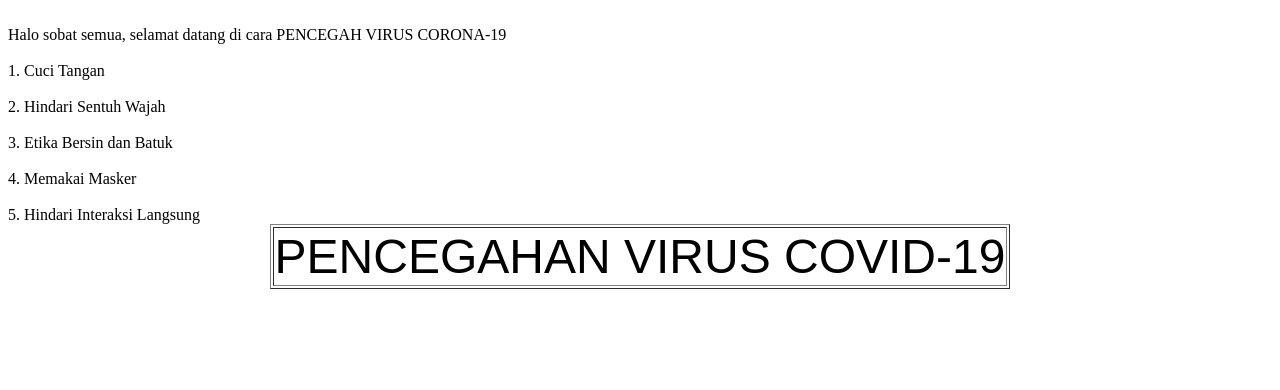
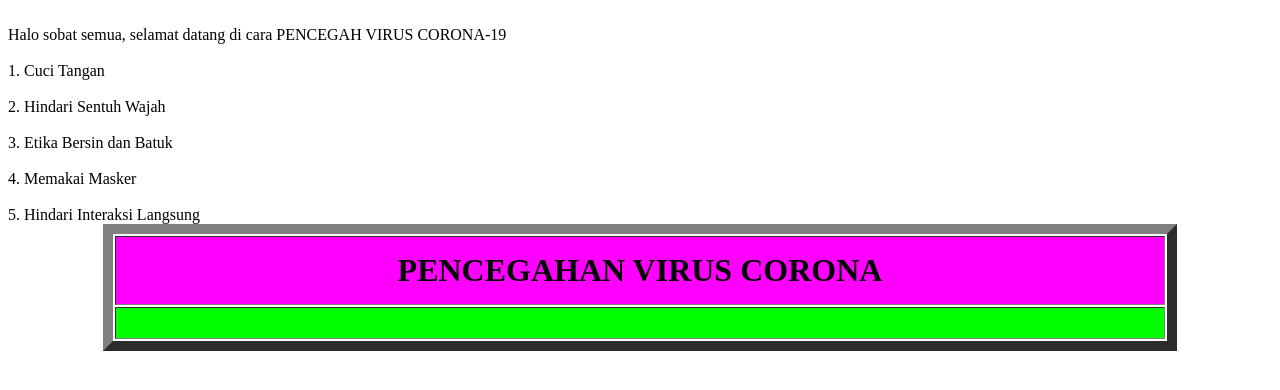
Before and after one commit to WiwitDwi/WiwitDWI.github.io, a plain HTML site: page index.html in a window 1280 px wide. Drawn offline with Linux system fonts and the light colour scheme.

Commit message:
COVID-19

```diff
--- a/index.html
+++ b/index.html
@@ -3,11 +3,10 @@
 <title>Web Statis</title>
 </head>
 <body>
-<table border="1" align="center">
-<tr>
-<td>
-<font size="16" face="Arial">PENCEGAHAN VIRUS COVID-19</font>
-</td>
+<table width="85%" cellpadding="15px" border="10" align="center">
+<tr><td align="center" bgcolor="magenta"><font size="6"><b> PENCEGAHAN VIRUS CORONA </b></font></td></tr>
+<tr><td bgcolor="#00ff00" align="center-left">
+
 </tr>
 <br>Halo sobat semua, selamat datang di cara PENCEGAH VIRUS CORONA-19</br>
 <br>1. Cuci Tangan</br>
```
